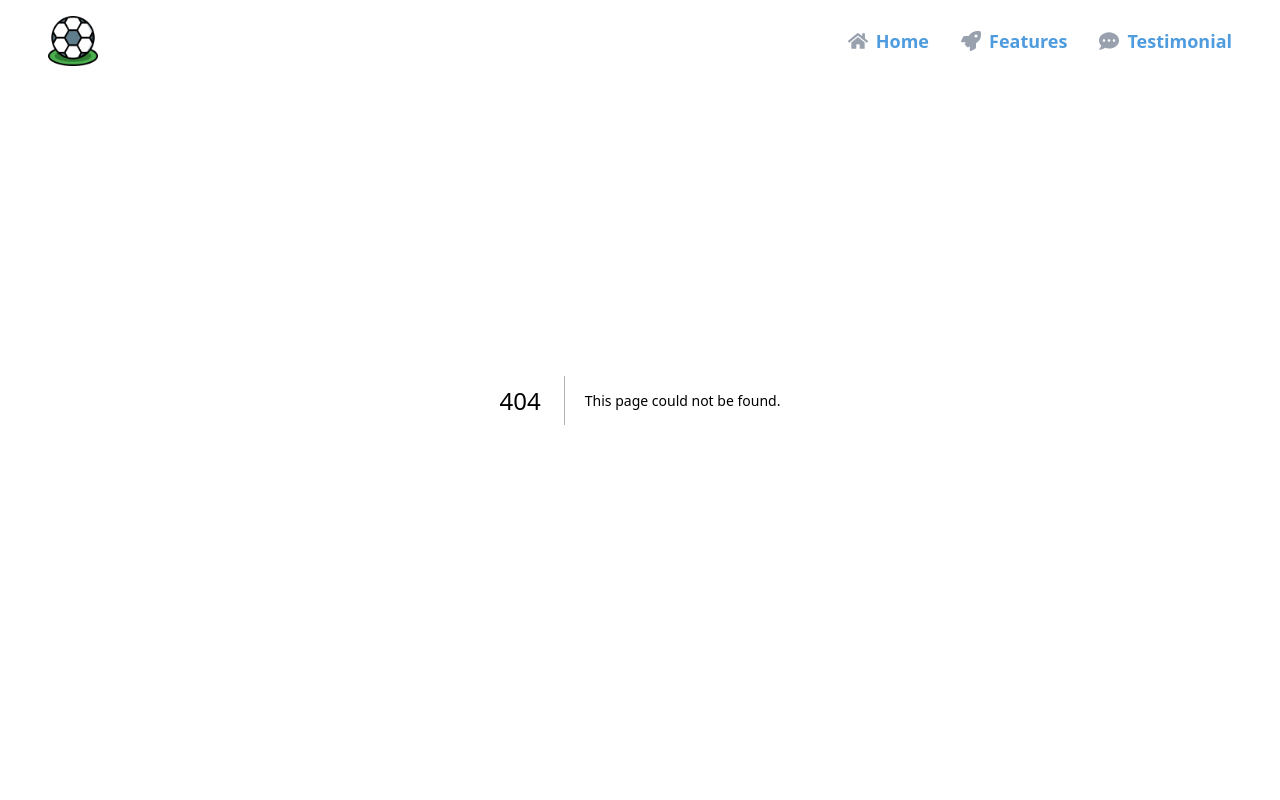
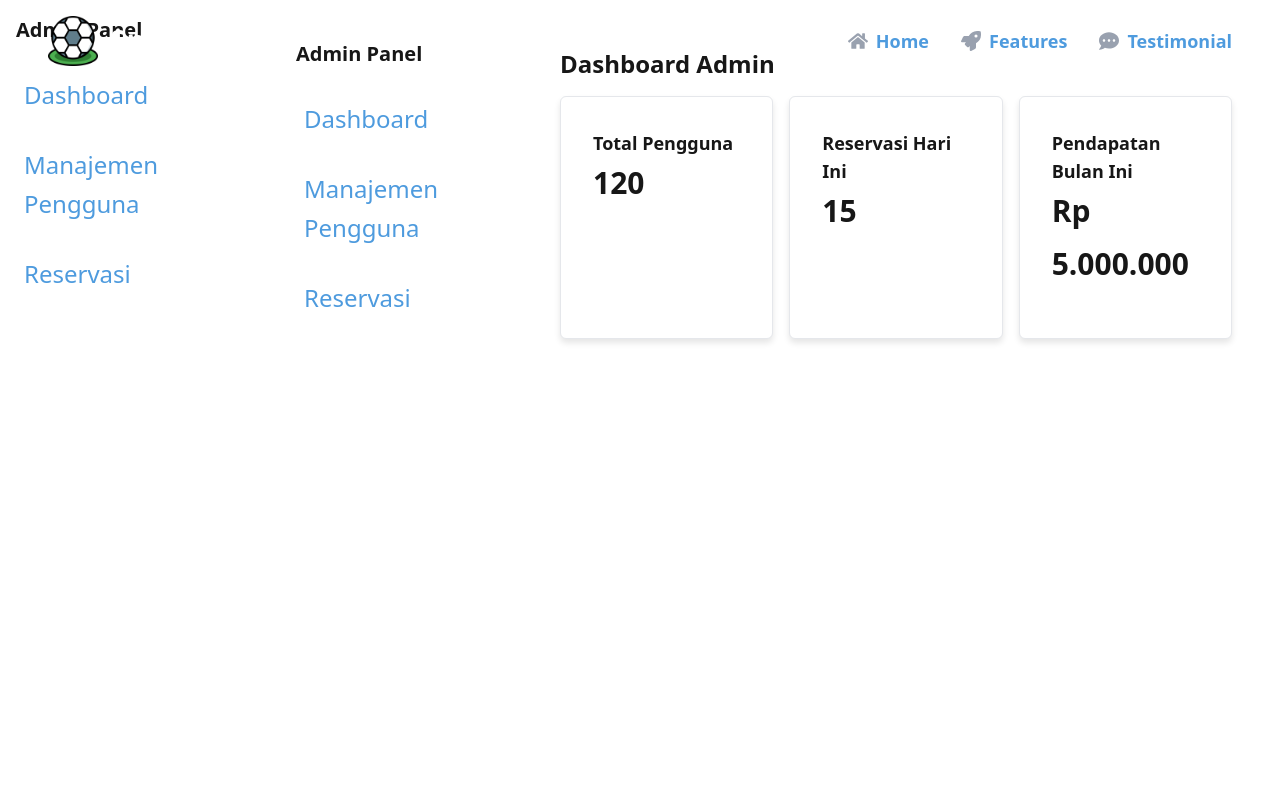
Before and after one commit to maingga/si-reservasi-sport-center, a Next.js app: page /admin/dashboard in a window 1280 px wide. Before the commit this address had no page. Shown: the top 800 px of the page. Built offline with nearby package versions, Linux system fonts and the light colour scheme.

Commit message:
Update halaman register dengan API

```diff
--- /dev/null
+++ b/src/app/admin/dashboard/page.tsx
@@ -0,0 +1,60 @@
+'use client';
+
+import { useState } from 'react';
+import Link from 'next/link';
+
+const AdminDashboard = () => {
+  const [isOpen, setIsOpen] = useState(false);
+
+  return (
+    <div className="flex h-screen bg-background text-foreground transition-all">
+      {/* Sidebar */}
+      <aside className={`bg-foreground text-background w-64 p-4 ${isOpen ? 'block' : 'hidden'} md:block`}>
+        <h2 className="text-xl font-bold mb-6">Admin Panel</h2>
+        <ul>
+          <li className="mb-4">
+            <Link href="/admin/dashboard" className="flex items-center gap-2 p-2 hover:bg-primary rounded">
+              Dashboard
+            </Link>
+          </li>
+          <li className="mb-4">
+            <Link href="/admin/users" className="flex items-center gap-2 p-2 hover:bg-primary rounded">
+              Manajemen Pengguna
+            </Link>
+          </li>
+          <li>
+            <Link href="/admin/reservations" className="flex items-center gap-2 p-2 hover:bg-primary rounded">
+              Reservasi
+            </Link>
+          </li>
+        </ul>
+      </aside>
+
+      {/* Main Content */}
+      <div className="flex-1 p-6">
+        <button className="md:hidden mb-4 bg-accent text-white p-2 rounded" onClick={() => setIsOpen(!isOpen)}>
+          Menu
+        </button>
+        <h1 className="text-2xl font-bold mb-4">Dashboard Admin</h1>
+
+        {/* Statistik Cards */}
+        <div className="grid grid-cols-1 md:grid-cols-3 gap-4">
+          <div className="card">
+            <h3 className="text-lg font-semibold">Total Pengguna</h3>
+            <p className="text-3xl font-bold">120</p>
+          </div>
+          <div className="card">
+            <h3 className="text-lg font-semibold">Reservasi Hari Ini</h3>
+            <p className="text-3xl font-bold">15</p>
+          </div>
+          <div className="card">
+            <h3 className="text-lg font-semibold">Pendapatan Bulan Ini</h3>
+            <p className="text-3xl font-bold">Rp 5.000.000</p>
+          </div>
+        </div>
+      </div>
+    </div>
+  );
+};
+
+export default AdminDashboard;
--- /dev/null
+++ b/src/app/admin/layout.tsx
@@ -0,0 +1,34 @@
+export const metadata = {
+    title: "Admin Panel",
+  };
+
+  export default function AdminLayout({ children }: { children: React.ReactNode }) {
+    return (
+      <div className="min-h-screen flex bg-background text-foreground">
+        {/* Sidebar */}
+        <aside className="w-64 bg-foreground text-background p-4 hidden md:block">
+          <h2 className="text-xl font-bold mb-6">Admin Panel</h2>
+          <ul>
+            <li className="mb-4">
+              <a href="/admin/dashboard" className="block p-2 rounded hover:bg-primary">
+                Dashboard
+              </a>
+            </li>
+            <li className="mb-4">
+              <a href="/admin/users" className="block p-2 rounded hover:bg-primary">
+                Manajemen Pengguna
+              </a>
+            </li>
+            <li>
+              <a href="/admin/reservations" className="block p-2 rounded hover:bg-primary">
+                Reservasi
+              </a>
+            </li>
+          </ul>
+        </aside>
+
+        {/* Main Content */}
+        <main className="flex-1 p-6">{children}</main>
+      </div>
+    );
+  }
--- a/src/app/register/page.tsx
+++ b/src/app/register/page.tsx
@@ -1,6 +1,6 @@
 "use client";
 
-import { useState } from "react";
+import { useState, useCallback } from "react";
 import { useRouter } from "next/navigation";
 import { motion } from "framer-motion";
 
@@ -15,30 +15,77 @@ export default function RegisterPage() {
   const [error, setError] = useState("");
   const router = useRouter();
 
-  const handleChange = (e: React.ChangeEvent<HTMLInputElement>) => {
-    setFormData({ ...formData, [e.target.name]: e.target.value });
-  };
+  // Fungsi untuk menangani perubahan input
+  const handleChange = useCallback((e: React.ChangeEvent<HTMLInputElement>) => {
+    setFormData((prev) => ({ ...prev, [e.target.name]: e.target.value }));
+  }, []);
 
+  // Validasi input sebelum submit
+  const handleInputValidation = useCallback(() => {
+    if (
+      !formData.name ||
+      !formData.email ||
+      !formData.phone ||
+      !formData.password ||
+      !formData.confirmPassword
+    ) {
+      return "Semua kolom harus diisi";
+    }
+    if (!/^\S+@\S+\.\S+$/.test(formData.email)) {
+      return "Format email tidak valid";
+    }
+    if (!/^\d{10,13}$/.test(formData.phone)) {
+      return "Nomor HP harus berisi 10-13 digit angka";
+    }
+    if (formData.password.length < 6) {
+      return "Password harus memiliki minimal 6 karakter";
+    }
+    if (formData.password !== formData.confirmPassword) {
+      return "Password dan konfirmasi password harus sama";
+    }
+    return "";
+  }, [formData]);
+
+  // Fungsi submit form
   const handleSubmit = async (e: React.FormEvent<HTMLFormElement>) => {
     e.preventDefault();
     setError("");
 
-    if (formData.password !== formData.confirmPassword) {
-      setError("Password dan konfirmasi password harus sama");
+    const validationError = handleInputValidation();
+    if (validationError) {
+      setError(validationError);
       return;
     }
 
-    const res = await fetch("http://localhost:3001/auth/register", {
+    try {
+      const res = await fetch("http://localhost:8000/api/register", {
         method: "POST",
-      headers: { "Content-Type": "application/json" },
-      body: JSON.stringify(formData),
+        headers: {
+          "Content-Type": "application/json",
+          Accept: "application/json",
+        },
+        body: JSON.stringify({
+          name: formData.name,
+          email: formData.email,
+          phone: formData.phone,
+          password: formData.password,
+          password_confirmation: formData.confirmPassword,
+        }),
       });
 
-    if (res.ok) {
+      const data = await res.json();
+
+      if (!res.ok) {
+        throw new Error(data.message || "Registrasi gagal");
+      }
+
       router.push("/login");
+    } catch (error) {
+      if (error instanceof Error) {
+        setError(error.message);
       } else {
-      const data = await res.json();
-      setError(data.message || "Registrasi gagal");
+        setError("Terjadi kesalahan yang tidak diketahui");
+      }
     }
   };
 
@@ -53,46 +100,29 @@ export default function RegisterPage() {
         <h2 className="text-3xl font-extrabold text-white mb-6">Buat Akun</h2>
         {error && <p className="text-red-400 text-sm mb-4">{error}</p>}
         <form onSubmit={handleSubmit} className="space-y-4">
+          {["name", "email", "phone", "password", "confirmPassword"].map(
+            (field, index) => (
               <input
-            type="text"
-            name="name"
-            placeholder="Nama Lengkap"
+                key={index}
+                type={
+                  field.includes("password")
+                    ? "password"
+                    : field === "email"
+                    ? "email"
+                    : "text"
+                }
+                name={field}
+                placeholder={
+                  field === "confirmPassword"
+                    ? "Konfirmasi Password"
+                    : field.charAt(0).toUpperCase() + field.slice(1)
+                }
                 onChange={handleChange}
                 required
                 className="peer w-full p-3 border-none rounded-xl bg-gray-900 text-white placeholder-gray-400 focus:ring-2 focus:ring-red-500 caret-white"
               />
-          <input
-            type="email"
-            name="email"
-            placeholder="Email"
-            onChange={handleChange}
-            required
-            className="peer w-full p-3 border-none rounded-xl bg-gray-900 text-white placeholder-gray-400 focus:ring-2 focus:ring-red-500 caret-white"
-          />
-          <input
-            type="tel"
-            name="phone"
-            placeholder="Nomor HP"
-            onChange={handleChange}
-            required
-            className="peer w-full p-3 border-none rounded-xl bg-gray-900 text-white placeholder-gray-400 focus:ring-2 focus:ring-red-500 caret-white"
-          />
-          <input
-            type="password"
-            name="password"
-            placeholder="Password"
-            onChange={handleChange}
-            required
-            className="peer w-full p-3 border-none rounded-xl bg-gray-900 text-white placeholder-gray-400 focus:ring-2 focus:ring-red-500 caret-white"
-          />
-          <input
-            type="password"
-            name="confirmPassword"
-            placeholder="Konfirmasi Password"
-            onChange={handleChange}
-            required
-            className="peer w-full p-3 border-none rounded-xl bg-gray-900 text-white placeholder-gray-400 focus:ring-2 focus:ring-red-500 caret-white"
-          />
+            )
+          )}
           <motion.button
             type="submit"
             className="w-full bg-gradient-to-r from-red-600 to-orange-500 text-white p-3 rounded-xl font-semibold shadow-lg hover:from-red-700 hover:to-orange-600 transition duration-300"
```
Lines whose indentation alone changed are shown as unchanged.
